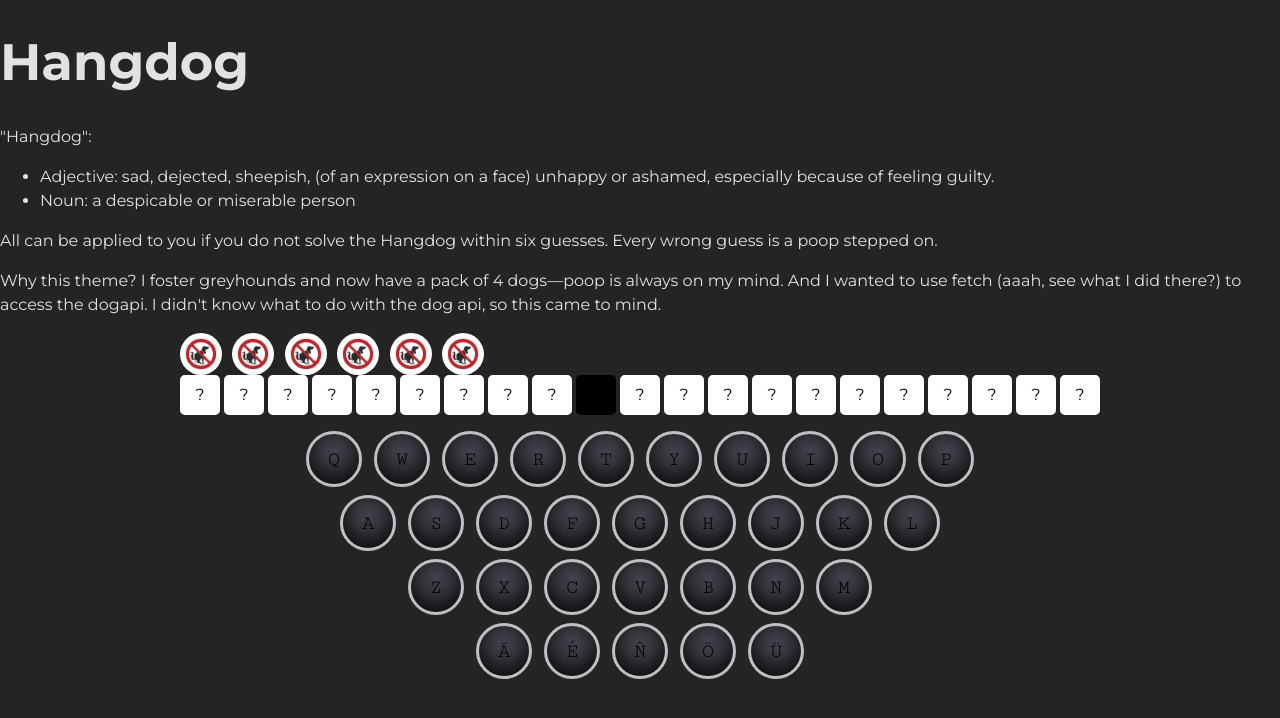
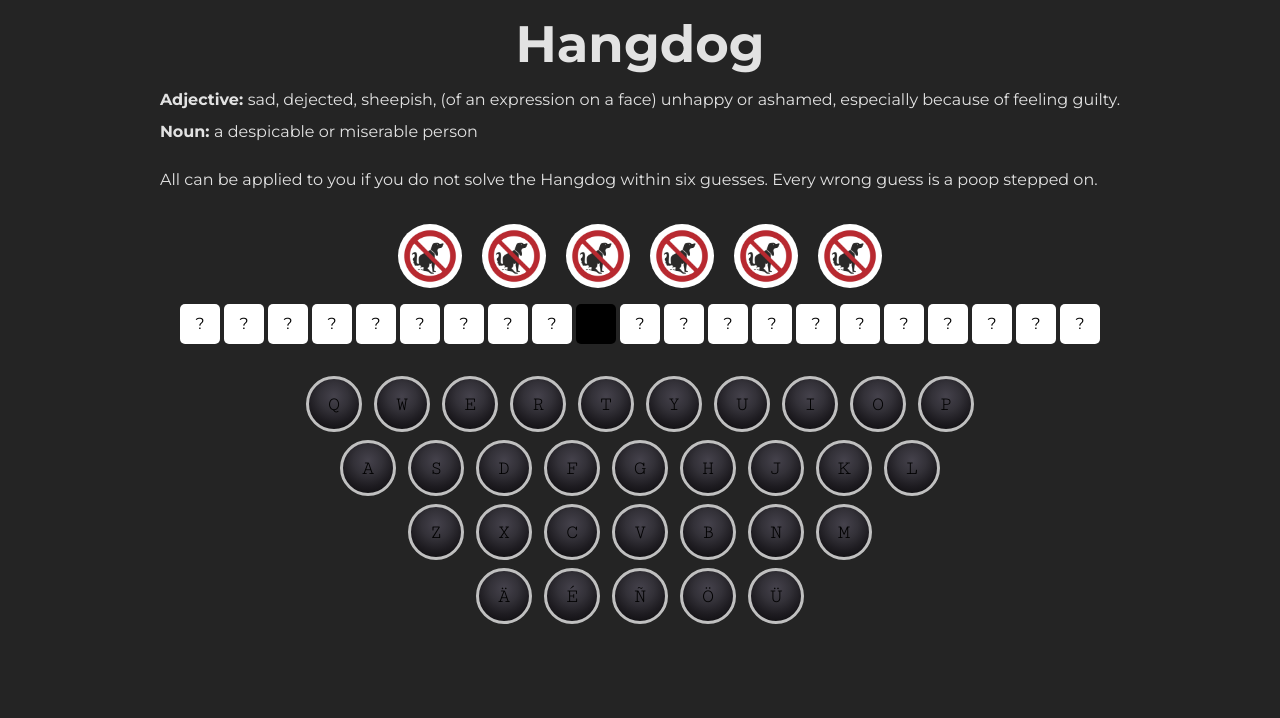
Before and after one commit to ihatetoast/hangdog, a React (Vite) app: page / in a window 1280 px wide. Shown: the top 718 px of the page. Built offline with nearby package versions, Linux system fonts and the light colour scheme.

Commit message:
minor styling. just to keep them far from the edge. LIVING ON THE EDGE

```diff
--- a/index.html
+++ b/index.html
@@ -10,27 +10,19 @@
     <title>hangdog</title>
   </head>
   <body>
-    <header>
+    <header class="game-header">
       <h1>Hangdog</h1>
-      <p>"Hangdog":</p>
       <ul>
         <li>
-          Adjective: sad, dejected, sheepish, (of an expression on a face)
-          unhappy or ashamed, especially because of feeling guilty.
+          <p><span class="pos">Adjective: </span>sad, dejected, sheepish, (of an expression on a face)
+          unhappy or ashamed, especially because of feeling guilty.</p>
         </li>
-        <li>Noun: a despicable or miserable person</li>
+        <li> <p><span class="pos">Noun: </span>a despicable or miserable person</li></p>
       </ul>
       <p>
         All can be applied to you if you do not solve the Hangdog within six
         guesses. Every wrong guess is a poop stepped on.
       </p>
-      <p>
-        Why this theme? I foster greyhounds and now have a pack of 4 dogs&#8212;poop
-        is always on my mind. And I wanted to use fetch (aaah, see what I did
-        there?) to access the dogapi. I didn't know what to do with the dog api,
-        so this came to mind.
-      </p>
-
     </header>
     <div id="root"></div>
     <script type="module" src="/src/main.jsx"></script>
--- a/src/components/LettersComponents/HangdogGame.module.css
+++ b/src/components/LettersComponents/HangdogGame.module.css
@@ -4,7 +4,8 @@
   display: flex;
   flex-wrap: wrap; /* for long breed names*/
   gap: 0.25rem;
-  margin-bottom: 1rem;
+  margin-bottom: 2rem;
+  justify-content: center;
 }
 
 .letter {
--- a/src/components/ScoreComponents/ScoreBoard.module.css
+++ b/src/components/ScoreComponents/ScoreBoard.module.css
@@ -1,5 +1,6 @@
 .icons-container {
   display: flex;
-  justify-content: space-between;
-  width: 19rem;
+  justify-content: center;
+  gap: 1.25rem;
+  margin: 1rem auto;
 }
--- a/src/components/ScoreComponents/ScoreIcon.module.css
+++ b/src/components/ScoreComponents/ScoreIcon.module.css
@@ -1,8 +1,8 @@
 
 .icon {
   display: inline-block;
-  width: 2rem;
-  height: 2rem;
+  width: 4rem;
+  height: 4rem;
   overflow: hidden;
   padding: 5px;
   border-radius: 50%;
--- a/src/index.css
+++ b/src/index.css
@@ -13,6 +13,9 @@
   -moz-osx-font-smoothing: grayscale;
 }
 
+* {
+  box-sizing: border-box;
+}
 
 body {
   margin: 0;
@@ -27,3 +30,31 @@ h1 {
   font-size: 3.2em;
   line-height: 1.1;
 }
+
+.game-header {
+  display: flex;
+  flex-direction: column;
+  padding: 1rem 2rem;
+}
+
+.game-header h1 {
+  text-align: center;
+  margin: 0;
+}
+
+.game-header ul {
+  list-style: none;
+  padding-inline-start: 0;
+}
+
+.game-header p {
+margin: 0;
+}
+
+.game-header li p:first-of-type {
+margin-bottom: 0.5rem;
+}
+
+.pos {
+  font-weight: 700;
+}
```
